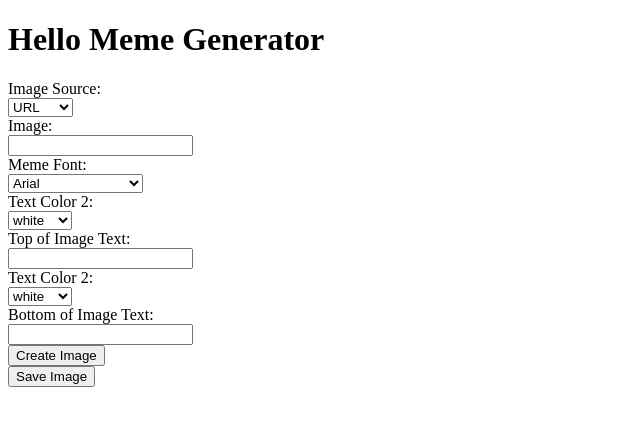
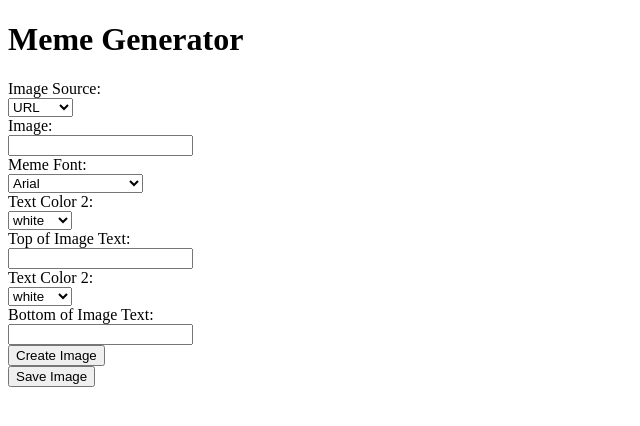
Before and after one commit to alchemy-fullstack-js-fall-2018/meme-generator, a React app: page / in a window 1280 px wide. Shown: the top 426 px of the page, without its empty margins (0-640 px from the left). Built offline with nearby package versions, Linux system fonts and the light colour scheme.

Commit message:
title change

```diff
--- a/src/components/App.js
+++ b/src/components/App.js
@@ -67,7 +67,7 @@ export default class App extends Component {
 
         return (
             <Fragment>
-                <h1>Hello Meme Generator</h1>
+                <h1>Meme Generator</h1>
                 <form onSubmit={this.memeToImage}>
 
                     <label> Image Source:<br/>
```
